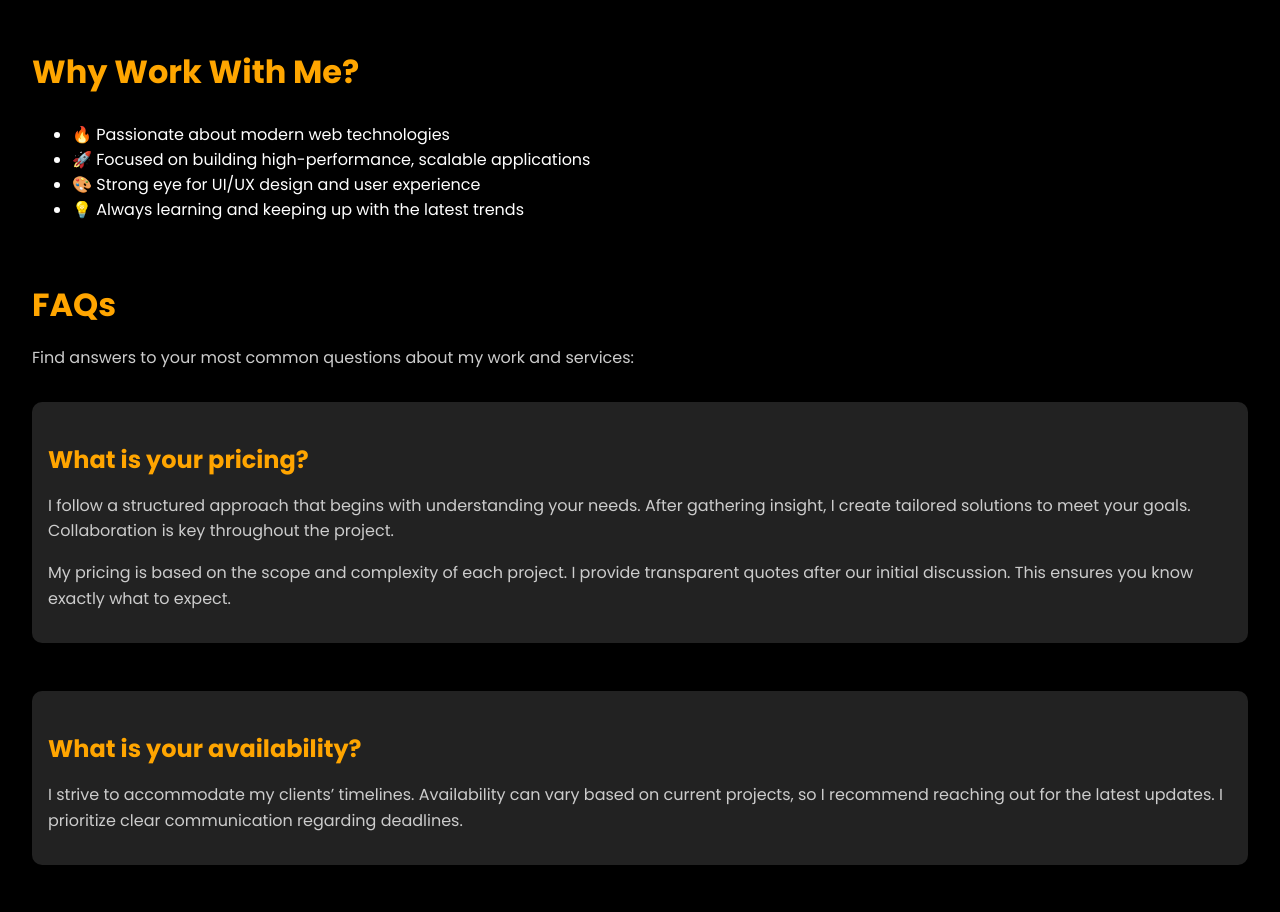
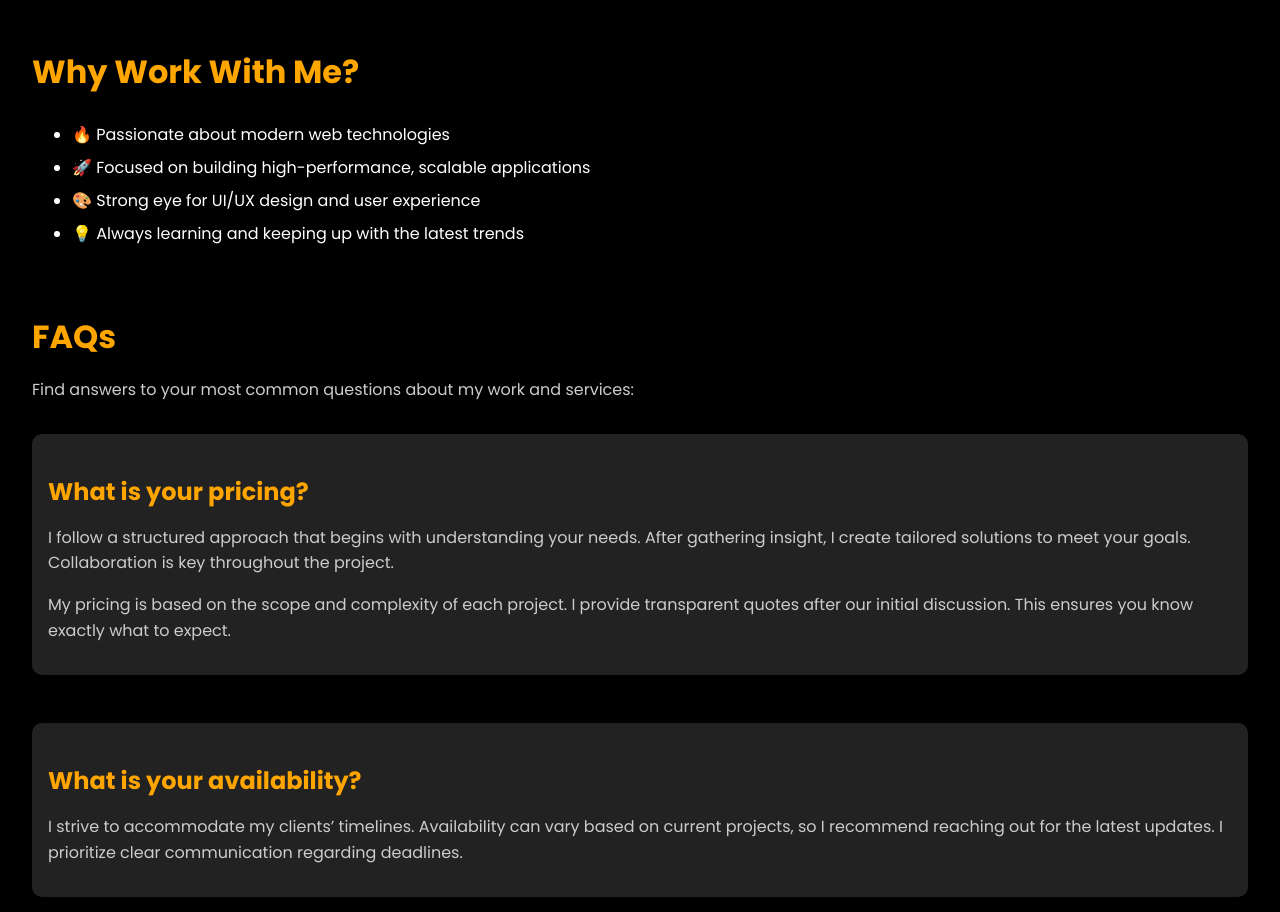
Before and after one commit to Mithil2603/mithil-portfolio-new-and-upgraded, a React (Create React App) app: page /about in a window 1280 px wide. Shown: the part 1208-2120 px from the top of the page. Built offline with nearby package versions, Linux system fonts and the light colour scheme; a web font is replaced by a local one.

Commit message:
some padding added in About Me section

```diff
--- a/src/Components/About.jsx
+++ b/src/Components/About.jsx
@@ -95,12 +95,12 @@ export default function About() {
           <section className="why-me">
             <h2 className="color-orange">Why Work With Me?</h2>
             <ul>
-              <li>🔥 Passionate about modern web technologies</li>
-              <li>
+              <li className="pb-2">🔥 Passionate about modern web technologies</li>
+              <li className="pb-2">
                 🚀 Focused on building high-performance, scalable applications
               </li>
-              <li>🎨 Strong eye for UI/UX design and user experience</li>
-              <li>💡 Always learning and keeping up with the latest trends</li>
+              <li className="pb-2">🎨 Strong eye for UI/UX design and user experience</li>
+              <li className="pb-2">💡 Always learning and keeping up with the latest trends</li>
             </ul>
           </section>
 
--- a/src/Components/styles/About.css
+++ b/src/Components/styles/About.css
@@ -136,3 +136,7 @@
     line-height: 1.6;
     color: #ccc;
 }
+
+.pb-2 {
+    padding-bottom: .5rem;
+}
```
